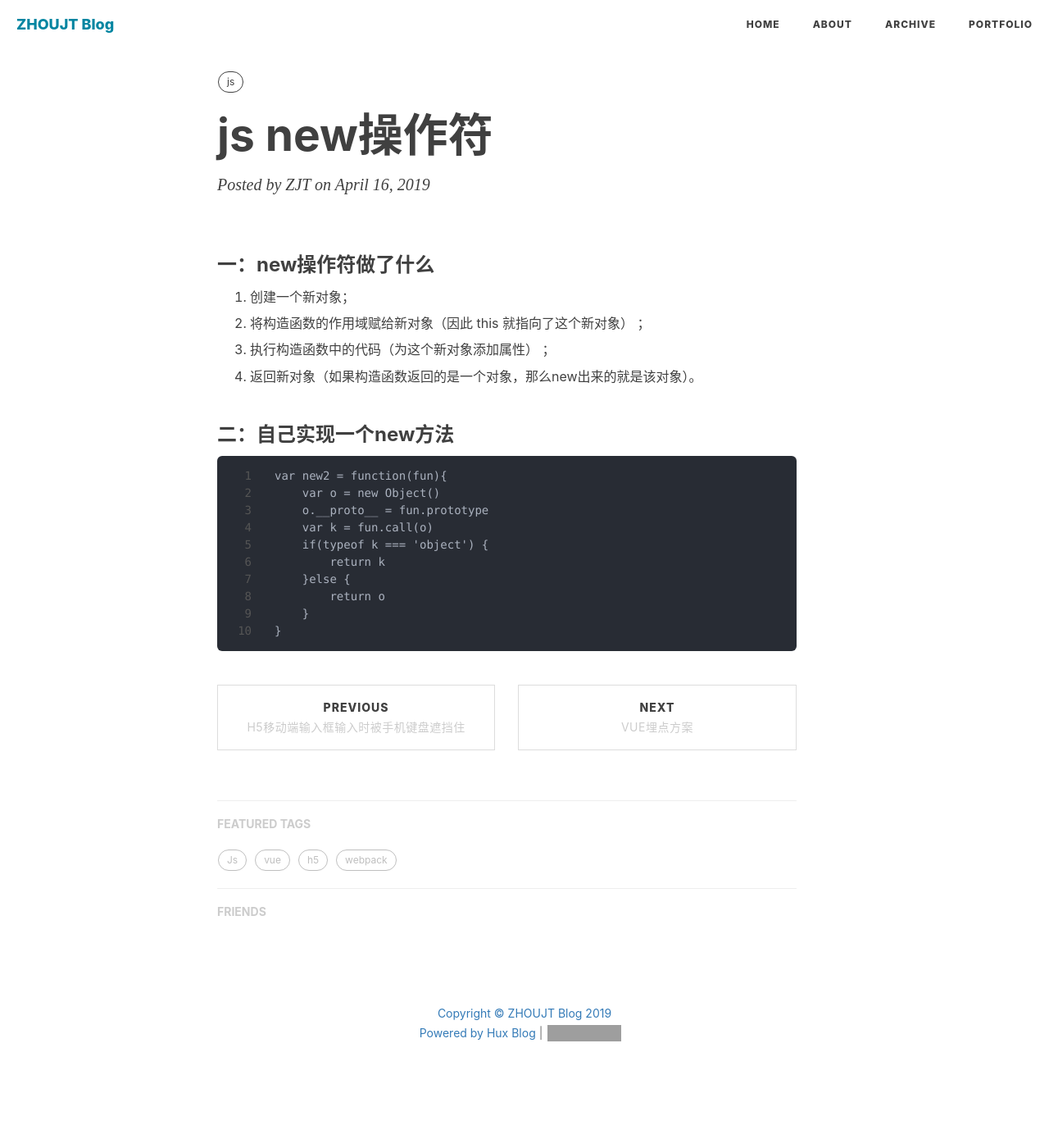
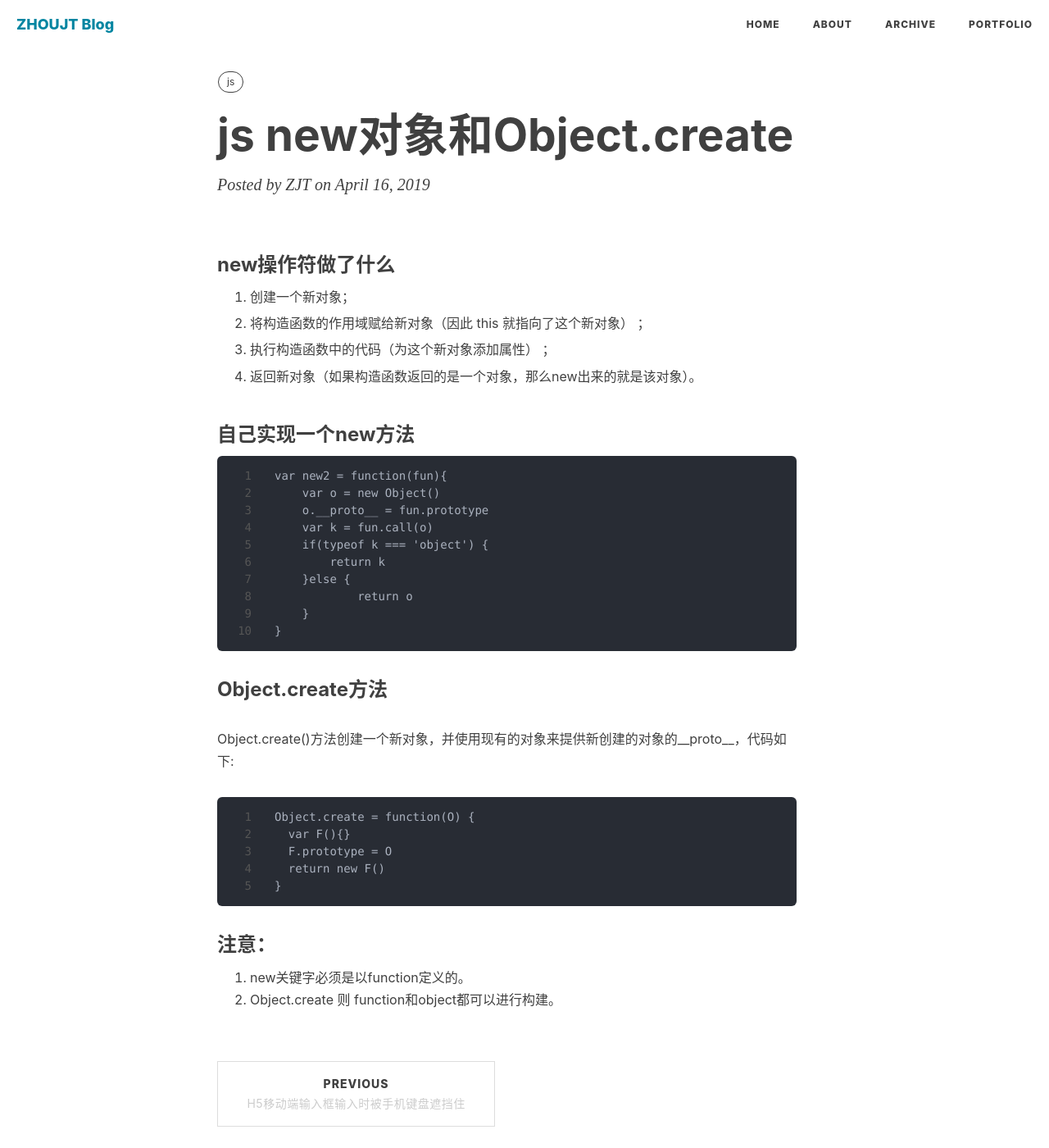
Before and after one commit to juntaozhou05/juntaozho05.github.io, a Jekyll site: the page built from _posts/2019-04-16-js-new.md, in a window 1280 px wide and 1400 px high. Shown: the whole window at 82% size. Built offline with Jekyll 4.4.1, drawn with Linux system fonts in a browser that asks for light colours; nearby versions of some CDN libraries; comment, search, counter and statistics services are not loaded; grey boxes are pictures that could not be loaded.

Commit message:
add blog

````diff
--- a/_posts/2019-04-16-js-new.md
+++ b/_posts/2019-04-16-js-new.md
@@ -1,6 +1,6 @@
 ---
 layout: post
-title: "js new操作符"
+title: "js new对象和Object.create"
 subtitle: ""
 author: "ZJT"
 header-style: text
@@ -19,7 +19,7 @@ tags:
 
 4. 返回新对象（如果构造函数返回的是一个对象，那么new出来的就是该对象）。
 
-### 二：自己实现一个new方法
+### 自己实现一个new方法
 
 ```
 var new2 = function(fun){
@@ -29,7 +29,23 @@ var new2 = function(fun){
     if(typeof k === 'object') {
     	return k
     }else {
-	return o
+	    return o
     }
 }
 ```
+
+### Object.create方法
+
+Object.create()方法创建一个新对象，并使用现有的对象来提供新创建的对象的__proto__，代码如下:
+```
+Object.create = function(O) {
+  var F(){}
+  F.prototype = O
+  return new F()
+}
+```
+
+### 注意：
+
+1. new关键字必须是以function定义的。
+2. Object.create 则 function和object都可以进行构建。
````
Also changed, not shown: other parts of _posts/2019-04-16-js-new.md (+1 -1 lines), _posts/2017-09-11-web-safe.md (+2 -2 lines), _posts/2018-10-22-relfow-repaint.md (added, +12 -0 lines), _posts/2018-08-16-vue-burying-point.md (renamed from _posts/2019-04-16-vue-burying-point.md).
